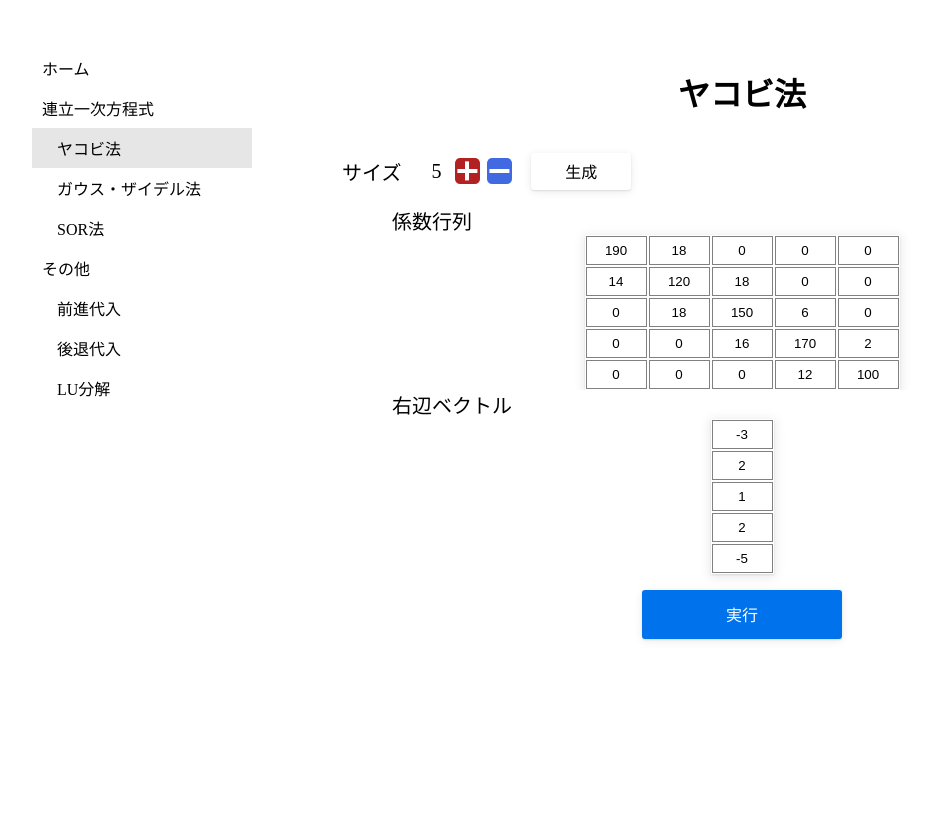
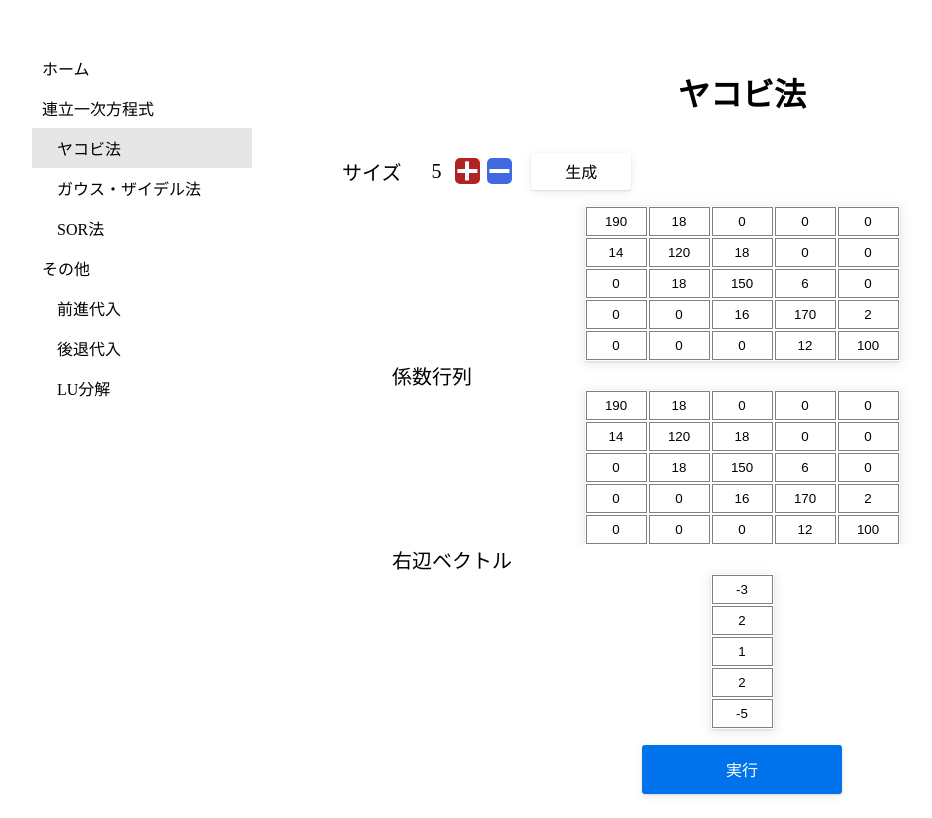
Before and after one commit to tarao1006/numerical-calculation, a React app: page /linear_equation/jacobi_method in a window 1280 px wide. Shown: the whole page, without its empty margins (8-940 px from the left). Built offline with nearby package versions, Linux system fonts and the light colour scheme.

Commit message:
Add maincontainer.jsx

```diff
--- a/frontend/src/components/containers/linear_equation/matrixcontainer.jsx
+++ b/frontend/src/components/containers/linear_equation/matrixcontainer.jsx
@@ -1,18 +1,12 @@
-import React, { useEffect } from 'react'
-import styled from 'styled-components'
+import React from 'react'
+import MainContainer, { MatrixWrapper, VectorWrapper, IterWrapper } from '../maincontainer'
+import { Label } from '../parts/paraminput'
 import Matrix from '../../matrix/matrix'
 import Vector from '../../matrix/vector'
-import MatrixSize from '../parts/matrixsize'
-import ExecuteButton from '../parts/executebutton'
-import { siteTitle } from '../../common/title'
+import Scalar from '../../matrix/scalar'
 import { updateValues } from '../../../lib/linearequation'
-import { Label } from '../parts/paraminput'
 
 const MatrixContainer = ({ children, title, execute, result, iter, status, loading, executed, setStatus, setExecuted, useLinearEquation }) => {
-
-  useEffect(() => {
-    document.title = `${title} | ${siteTitle}`
-  })
 
   const { size, coefficientMatrix, rightHandSideVector, update, id } = useLinearEquation()
 
@@ -23,22 +17,16 @@ const MatrixContainer = ({ children, title, execute, result, iter, status, loadi
     setExecuted(false)
   }
 
-  return (
+  const input = (
     <>
-      <Title>
-        { title }
-      </Title>
-
-      <HeadContainer>
-        <MatrixSize setStatus={ setStatus } setExecuted={ setExecuted } />
-        <GenerateButton onClick={ handleUpdateClick } >
-          生成
-        </GenerateButton>
-      </HeadContainer>
-
-      { children }
-
-      <Container>
+      <IterWrapper>
+        <Matrix
+          rowCount={ size }
+          columnCount={ size }
+          values={ coefficientMatrix }
+          id={ id }
+        />
+      </IterWrapper>
       <MatrixWrapper>
       <Label>係数行列</Label>
       <Matrix
@@ -56,94 +44,41 @@ const MatrixContainer = ({ children, title, execute, result, iter, status, loadi
           id={ id }
         />
       </VectorWrapper>
+    </>
+  )
 
-        <Wrapper>
-          <ExecuteButton execute={ execute } />
-        </Wrapper>
-
-        { loading &&
-          (<Wrapper fontSize="2">
-            計算中...
-          </Wrapper>)}
-        { executed &&
-          (<StatusWrapper status={ status }>
-            { status ? "Succeeded" : "Failed" }
-          </StatusWrapper>)}
-        { status &&
-          (<>
+  const output = (
+    <>
+      <IterWrapper>
+        <Label>試行回数</Label>
+        <Scalar
+          value={ iter }
+          readOnly
+        />
+      </IterWrapper>
       <VectorWrapper>
         <Label>解ベクトル</Label>
         { result }
       </VectorWrapper>
-          </>)}
+    </>
+  )
 
-      </Container>
-    </>
+  return (
+    <MainContainer
+      title={ title }
+      execute={ execute }
+      input={ input }
+      output={ output }
+      iter={ iter }
+      status={ status }
+      loading={ loading }
+      executed={ executed }
+      setStatus={ setStatus }
+      setExecuted={ setExecuted }
+      handleUpdateClick={ handleUpdateClick }>
+      { children }
+    </MainContainer>
   )
 }
 
 export default MatrixContainer
-
-const Title = styled.h1`
-  font-size: 2em;
-  text-align: center;
-`
-
-const Container = styled.div`
-  max-width: 700px;
-  margin: 0 auto;
-  display: flex;
-  flex-direction: column;
-  justify-content: center;
-`
-
-const HeadContainer = styled.div`
-  display: flex;
-`
-
-const GenerateButton = styled.button`
-  width: 100px;
-  color: black;
-  font-size: 1em;
-  margin: 1em;
-  padding: 0.4em 1em;
-  border: none;
-  border-radius: 3px;
-  box-shadow: 0px 1px 2px 0px rgba(0, 0, 0, 0.1), 0px 2px 10px 0px rgba(0, 0, 0, 0.08);
-  transition: all 0.25s ease 0s;
-  background: white;
-  cursor: pointer;
-  outline: none;
-  appearance: none;
-
-   &:hover {
-    background: lightgray;
-  }
-`
-
-const MatrixWrapper = styled.div`
-  max-width: 700px;
-  overflow: hidden;
-`
-
-const VectorWrapper = styled.div`
-  max-width: 700px;
-`
-
-const Wrapper = styled.div`
-  margin: 0 auto;
-  font-size: ${props => `${props.fontSize}em`}
-`
-
-const StatusWrapper = styled.div`
-  margin: 0 auto;
-  padding: 10px 100px;
-  border-radius: 10px;
-  color: white;
-  background: ${props => props.status ? "#5cb85c" : "#d9534f"};
-`
-
-const IterWrapper = styled.div`
-  margin: 0 auto;
-  font-size: 1.5em;
-`
--- /dev/null
+++ b/frontend/src/components/containers/maincontainer.jsx
@@ -0,0 +1,119 @@
+import React, { useEffect } from 'react'
+import styled from 'styled-components'
+import MatrixSize from './parts/matrixsize'
+import ExecuteButton from './parts/executebutton'
+import { siteTitle } from '../common/title'
+
+const MainContainer = ({ children, input, title, execute, output, iter, status, loading, executed, setStatus, setExecuted, handleUpdateClick }) => {
+
+  useEffect(() => {
+    document.title = `${title} | ${siteTitle}`
+  })
+
+  const calculatingDisplay = (
+    <Wrapper fontSize="2">
+      計算中...
+    </Wrapper>
+  )
+
+  const statusDisplay = (
+    <StatusWrapper status={ status }>
+      { status ? "Succeeded" : "Failed" }
+    </StatusWrapper>
+  )
+
+  return (
+    <>
+      <Title>
+        { title }
+      </Title>
+
+      <HeadContainer>
+        <MatrixSize setStatus={ setStatus } setExecuted={ setExecuted } />
+        <GenerateButton onClick={ handleUpdateClick } >
+          生成
+        </GenerateButton>
+      </HeadContainer>
+
+      { children }
+
+      <Container>
+        { input }
+
+        <Wrapper>
+          <ExecuteButton execute={ execute } />
+        </Wrapper>
+
+        { loading && calculatingDisplay }
+        { executed && statusDisplay}
+        { status && output }
+
+      </Container>
+    </>
+  )
+}
+
+export default MainContainer
+
+const Title = styled.h1`
+  font-size: 2em;
+  text-align: center;
+`
+
+const Container = styled.div`
+  max-width: 700px;
+  margin: 0 auto;
+  display: flex;
+  flex-direction: column;
+  justify-content: center;
+`
+
+const HeadContainer = styled.div`
+  display: flex;
+`
+
+const GenerateButton = styled.button`
+  width: 100px;
+  color: black;
+  font-size: 1em;
+  margin: 1em;
+  padding: 0.4em 1em;
+  border: none;
+  border-radius: 3px;
+  box-shadow: 0px 1px 2px 0px rgba(0, 0, 0, 0.1), 0px 2px 10px 0px rgba(0, 0, 0, 0.08);
+  transition: all 0.25s ease 0s;
+  background: white;
+  cursor: pointer;
+  outline: none;
+  appearance: none;
+
+   &:hover {
+    background: lightgray;
+  }
+`
+
+const Wrapper = styled.div`
+  margin: 0 auto;
+  font-size: ${props => `${props.fontSize}em`}
+`
+
+const StatusWrapper = styled.div`
+  margin: 0 auto;
+  padding: 10px 100px;
+  border-radius: 10px;
+  color: white;
+  background: ${props => props.status ? "#5cb85c" : "#d9534f"};
+`
+
+export const MatrixWrapper = styled.div`
+  max-width: 700px;
+  overflow: hidden;
+`
+
+export const VectorWrapper = styled.div`
+  max-width: 700px;
+`
+
+export const IterWrapper = styled.div`
+  max-width: 700px;
+`
--- a/frontend/src/components/containers/other/decompositioncontainer.jsx
+++ b/frontend/src/components/containers/other/decompositioncontainer.jsx
@@ -1,17 +1,10 @@
-import React, { useEffect } from 'react'
-import styled from 'styled-components'
+import React from 'react'
 import Matrix from '../../matrix/matrix'
-import MatrixSize from '../parts/matrixsize'
-import ExecuteButton from '../parts/executebutton'
-import { siteTitle } from '../../common/title'
 import { updateMatrix } from '../../../lib/other'
 import { Label } from '../parts/paraminput'
+import MainContainer, { MatrixWrapper } from '../maincontainer'
 
 const DecompositionContainer = ({ children, title, execute, result, status, loading, executed, setStatus, setExecuted, useLinearEquation }) => {
-
-  useEffect(() => {
-    document.title = `${title} | ${siteTitle}`
-  })
 
   const { size, coefficientMatrix, update, id } = useLinearEquation()
 
@@ -22,22 +15,8 @@ const DecompositionContainer = ({ children, title, execute, result, status, load
     setExecuted(false)
   }
 
-  return (
+  const input = (
     <>
-      <Title>
-        { title }
-      </Title>
-
-      <HeadContainer>
-        <MatrixSize setStatus={ setStatus } setExecuted={ setExecuted } />
-        <GenerateButton onClick={ handleUpdateClick } >
-          生成
-        </GenerateButton>
-      </HeadContainer>
-
-      { children }
-
-      <Container>
       <MatrixWrapper>
       <Label>行列</Label>
       <Matrix
@@ -47,21 +26,11 @@ const DecompositionContainer = ({ children, title, execute, result, status, load
         id={ id }
       />
       </MatrixWrapper>
+    </>
+  )
 
-        <Wrapper>
-          <ExecuteButton execute={ execute } />
-        </Wrapper>
-
-        { loading &&
-          (<Wrapper fontSize="2">
-            計算中...
-          </Wrapper>)}
-        { executed &&
-          (<StatusWrapper status={ status }>
-            { status ? "Succeeded" : "Failed" }
-          </StatusWrapper>)}
-        { status &&
-          (<>
+  const output = (
+    <>
       <MatrixWrapper>
       <Label>L行列</Label>
         { result.mat_l }
@@ -74,75 +43,24 @@ const DecompositionContainer = ({ children, title, execute, result, status, load
       <Label>P行列</Label>
         { result.mat_p }
       </MatrixWrapper>
-          </>)}
+    </>
+  )
 
-      </Container>
-    </>
+  return (
+    <MainContainer
+      title={ title }
+      execute={ execute }
+      input={ input }
+      output={ output }
+      status={ status }
+      loading={ loading }
+      executed={ executed }
+      setStatus={ setStatus }
+      setExecuted={ setExecuted }
+      handleUpdateClick={ handleUpdateClick }>
+      { children }
+    </MainContainer>
   )
 }
 
 export default DecompositionContainer
-
-const Title = styled.h1`
-  font-size: 2em;
-  text-align: center;
-`
-
-const Container = styled.div`
-  max-width: 700px;
-  margin: 0 auto;
-  display: flex;
-  flex-direction: column;
-  justify-content: center;
-`
-
-const HeadContainer = styled.div`
-  display: flex;
-`
-
-const GenerateButton = styled.button`
-  width: 100px;
-  color: black;
-  font-size: 1em;
-  margin: 1em;
-  padding: 0.4em 1em;
-  border: none;
-  border-radius: 3px;
-  box-shadow: 0px 1px 2px 0px rgba(0, 0, 0, 0.1), 0px 2px 10px 0px rgba(0, 0, 0, 0.08);
-  transition: all 0.25s ease 0s;
-  background: white;
-  cursor: pointer;
-  outline: none;
-  appearance: none;
-
-   &:hover {
-    background: lightgray;
-  }
-`
-
-const MatrixWrapper = styled.div`
-  max-width: 700px;
-  overflow: hidden;
-`
-
-const VectorWrapper = styled.div`
-  max-width: 700px;
-`
-
-const Wrapper = styled.div`
-  margin: 0 auto;
-  font-size: ${props => `${props.fontSize}em`}
-`
-
-const StatusWrapper = styled.div`
-  margin: 0 auto;
-  padding: 10px 100px;
-  border-radius: 10px;
-  color: white;
-  background: ${props => props.status ? "#5cb85c" : "#d9534f"};
-`
-
-const IterWrapper = styled.div`
-  margin: 0 auto;
-  font-size: 1.5em;
-`
--- a/frontend/src/components/containers/other/substitutioncontainer.jsx
+++ b/frontend/src/components/containers/other/substitutioncontainer.jsx
@@ -1,19 +1,12 @@
-import React, { useEffect } from 'react'
-import styled from 'styled-components'
+import React from 'react'
 import UpperTriangularMatrix from '../../matrix/upper_triangular_matrix'
 import LowerTriangularMatrix from '../../matrix/lower_triangular_matrix'
 import Vector from '../../matrix/vector'
-import MatrixSize from '../parts/matrixsize'
-import ExecuteButton from '../parts/executebutton'
-import { siteTitle } from '../../common/title'
 import { updateLowerTriangularMatrix, updateUpperTriangularMatrix } from '../../../lib/other'
 import { Label } from '../parts/paraminput'
+import MainContainer, { MatrixWrapper, VectorWrapper } from '../maincontainer'
 
 const SubstitutionContainer = ({ children, title, execute, result, status, loading, executed, setStatus, setExecuted, useLinearEquation, forward }) => {
-
-  useEffect(() => {
-    document.title = `${title} | ${siteTitle}`
-  })
 
   const { size, coefficientMatrix, rightHandSideVector, update, id } = useLinearEquation()
 
@@ -36,22 +29,8 @@ const SubstitutionContainer = ({ children, title, execute, result, status, loadi
       values={ coefficientMatrix }
       id={ id }/>
 
-  return (
+  const input = (
     <>
-      <Title>
-        { title }
-      </Title>
-
-      <HeadContainer>
-        <MatrixSize setStatus={ setStatus } setExecuted={ setExecuted } />
-        <GenerateButton onClick={ handleUpdateClick } >
-          生成
-        </GenerateButton>
-      </HeadContainer>
-
-      { children }
-
-      <Container>
       <MatrixWrapper>
         <Label>係数行列</Label>
         { matrix }
@@ -64,89 +43,33 @@ const SubstitutionContainer = ({ children, title, execute, result, status, loadi
           id={ id }
         />
       </VectorWrapper>
+    </>
+  )
 
-        <Wrapper>
-          <ExecuteButton execute={ execute } />
-        </Wrapper>
-
-        { loading &&
-          (<Wrapper fontSize="2">
-            計算中...
-          </Wrapper>)}
-        { executed &&
-          (<StatusWrapper status={ status }>
-            { status ? "Succeeded" : "Failed" }
-          </StatusWrapper>)}
-        { status &&
-          (<>
+  const output = (
+    <>
       <VectorWrapper>
         <Label>解ベクトル</Label>
         { result }
       </VectorWrapper>
-          </>)}
+    </>
+  )
 
-      </Container>
-    </>
+  return (
+    <MainContainer
+      title={ title }
+      execute={ execute }
+      input={ input }
+      output={ output }
+      status={ status }
+      loading={ loading }
+      executed={ executed }
+      setStatus={ setStatus }
+      setExecuted={ setExecuted }
+      handleUpdateClick={ handleUpdateClick }>
+      { children }
+    </MainContainer>
   )
 }
 
 export default SubstitutionContainer
-
-const Title = styled.h1`
-  font-size: 2em;
-  text-align: center;
-`
-
-const Container = styled.div`
-  max-width: 700px;
-  margin: 0 auto;
-  display: flex;
-  flex-direction: column;
-  justify-content: center;
-`
-
-const HeadContainer = styled.div`
-  display: flex;
-`
-
-const GenerateButton = styled.button`
-  width: 100px;
-  color: black;
-  font-size: 1em;
-  margin: 1em;
-  padding: 0.4em 1em;
-  border: none;
-  border-radius: 3px;
-  box-shadow: 0px 1px 2px 0px rgba(0, 0, 0, 0.1), 0px 2px 10px 0px rgba(0, 0, 0, 0.08);
-  transition: all 0.25s ease 0s;
-  background: white;
-  cursor: pointer;
-  outline: none;
-  appearance: none;
-
-   &:hover {
-    background: lightgray;
-  }
-`
-
-const MatrixWrapper = styled.div`
-  max-width: 700px;
-  overflow: hidden;
-`
-
-const VectorWrapper = styled.div`
-  max-width: 700px;
-`
-
-const Wrapper = styled.div`
-  margin: 0 auto;
-  font-size: ${props => `${props.fontSize}em`}
-`
-
-const StatusWrapper = styled.div`
-  margin: 0 auto;
-  padding: 10px 100px;
-  border-radius: 10px;
-  color: white;
-  background: ${props => props.status ? "#5cb85c" : "#d9534f"};
-`
--- /dev/null
+++ b/frontend/src/components/matrix/scalar.jsx
@@ -0,0 +1,18 @@
+import React from 'react'
+import styled from 'styled-components'
+
+const Scalar = ({ value }) => {
+
+  return (
+    <Field>
+      { value }
+    </Field>
+  )
+}
+
+export default Scalar
+
+const Field = styled.div`
+  text-align: center;
+  margin: 0 auto;
+`
```
Lines whose indentation alone changed are shown as unchanged.
